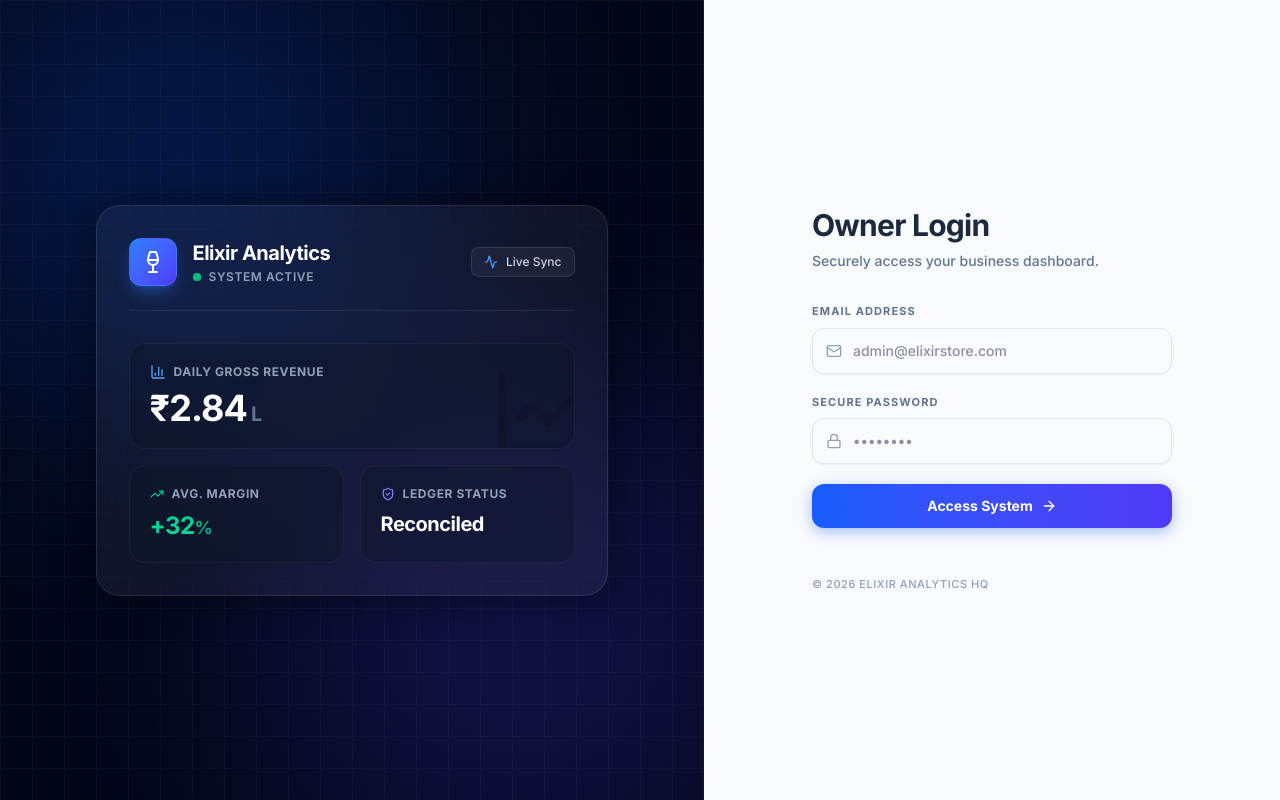
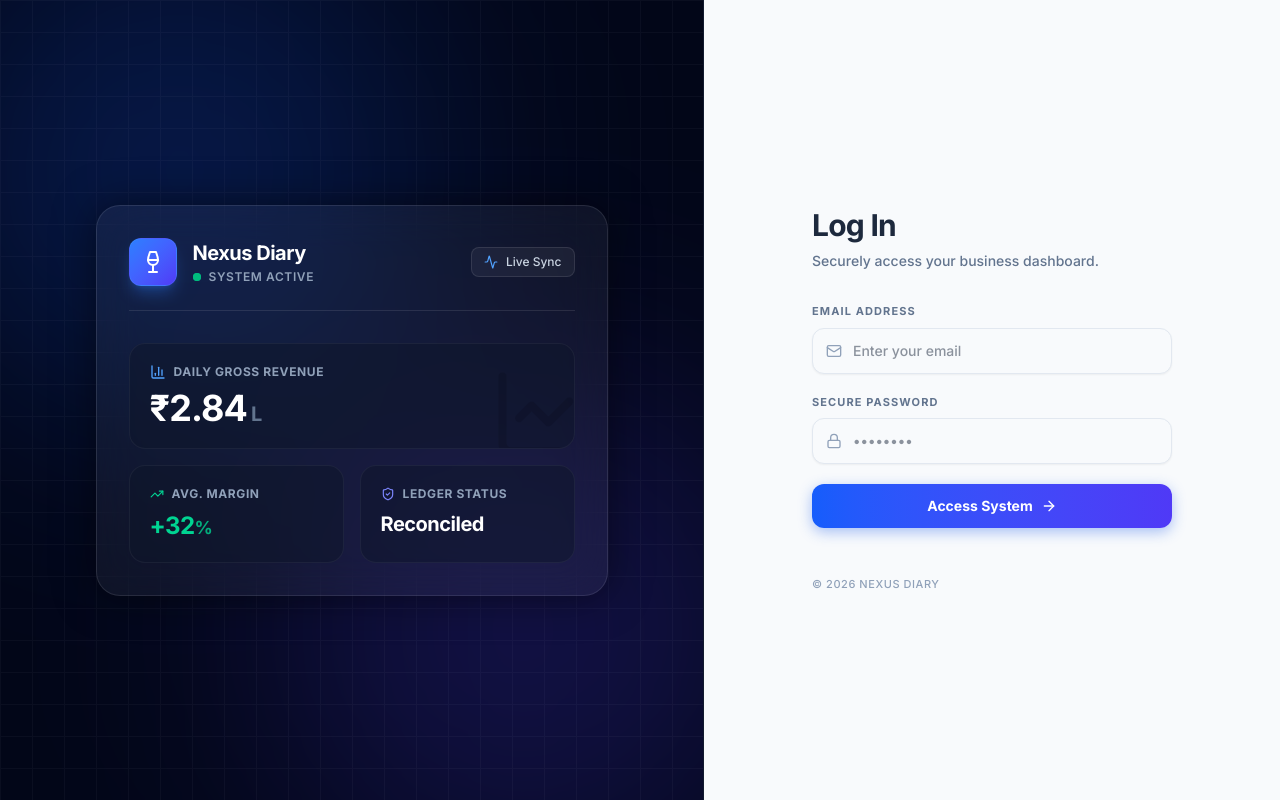
Before and after one commit to reinstack44/nexus-analytics, a React (Vite) app: page /login in a window 1280 px wide. Built offline with nearby package versions, Linux system fonts and the light colour scheme.

Commit message:
Title Changed

```diff
--- a/src/components/layout/AppLayout.jsx
+++ b/src/components/layout/AppLayout.jsx
@@ -81,7 +81,7 @@ export default function AppLayout() {
               </div>
             </div>
             <span className={`ml-3 text-lg font-bold text-white tracking-wide transition-all duration-300 ${isCollapsed ? 'opacity-0 w-0 hidden lg:block' : 'opacity-100 w-auto'}`}>
-              {t('header.brandName', 'Nexus Diary')}
+              Nexus Diary
             </span>
           </div>
 
--- a/src/pages/auth/Login.jsx
+++ b/src/pages/auth/Login.jsx
@@ -57,7 +57,7 @@ export default function Login() {
                 <Wine className="text-white" size={24} />
               </div>
               <div>
-                <h3 className="text-xl font-bold text-white tracking-tight">Elixir Analytics</h3>
+                <h3 className="text-xl font-bold text-white tracking-tight">Nexus Diary</h3>
                 <div className="flex items-center gap-2 mt-0.5">
                   <span className="relative flex h-2 w-2">
                     <span className="animate-ping absolute inline-flex h-full w-full rounded-full bg-emerald-400 opacity-75"></span>
@@ -118,7 +118,7 @@ export default function Login() {
 
           <div className="text-center lg:text-left mb-8">
             <h2 className="text-2xl sm:text-3xl font-black text-slate-800 dark:text-white tracking-tight">
-              Owner Login
+              Log In
             </h2>
             <p className="text-slate-500 dark:text-slate-400 mt-2 text-sm font-medium">
               Securely access your business dashboard.
@@ -149,7 +149,7 @@ export default function Login() {
                   value={email}
                   onChange={(e) => setEmail(e.target.value)}
                   className={inputClass}
-                  placeholder="admin@elixirstore.com"
+                  placeholder="Enter your email"
                 />
               </div>
             </div>
@@ -193,7 +193,7 @@ export default function Login() {
           {/* Footer Note */}
           <div className="mt-12 text-center lg:text-left">
             <p className="text-[11px] font-medium text-slate-400 dark:text-slate-500 uppercase tracking-wider">
-              © {new Date().getFullYear()} Elixir Analytics HQ
+              © {new Date().getFullYear()} Nexus Diary
             </p>
           </div>
 
```
